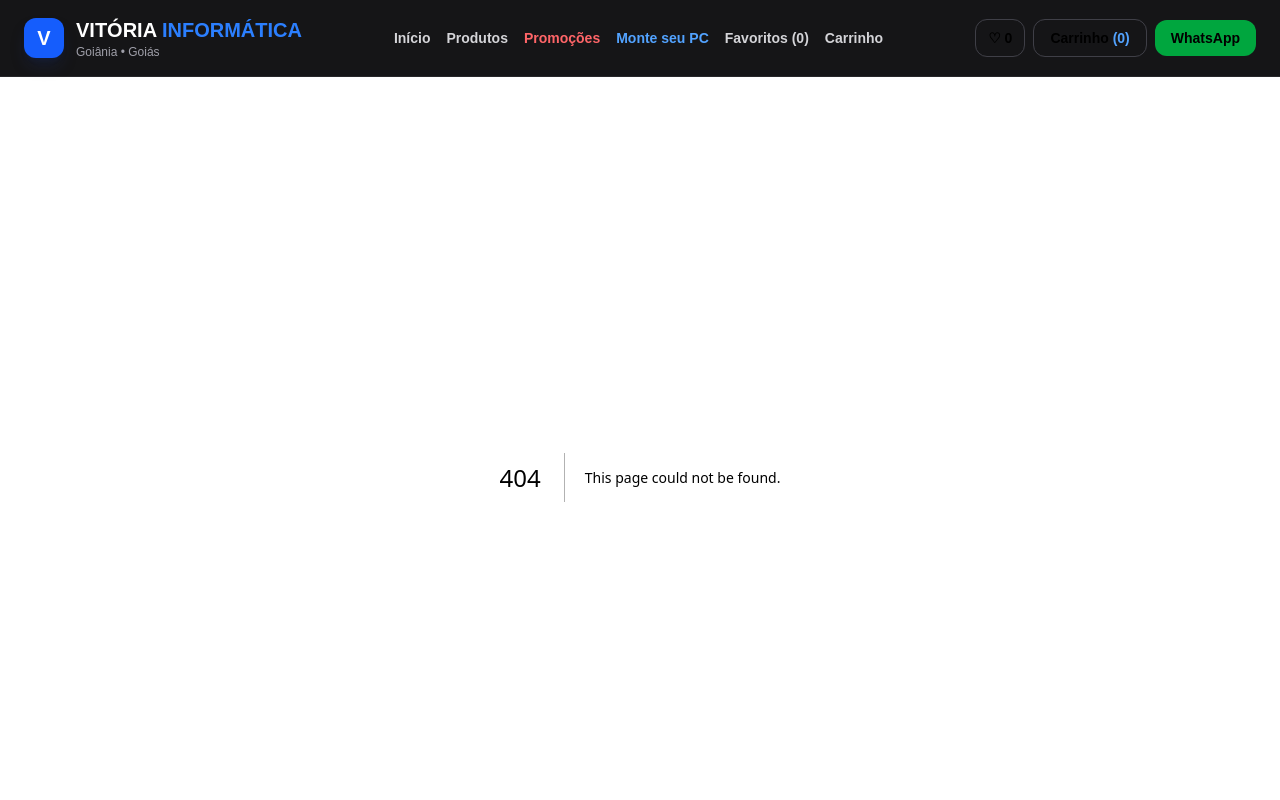
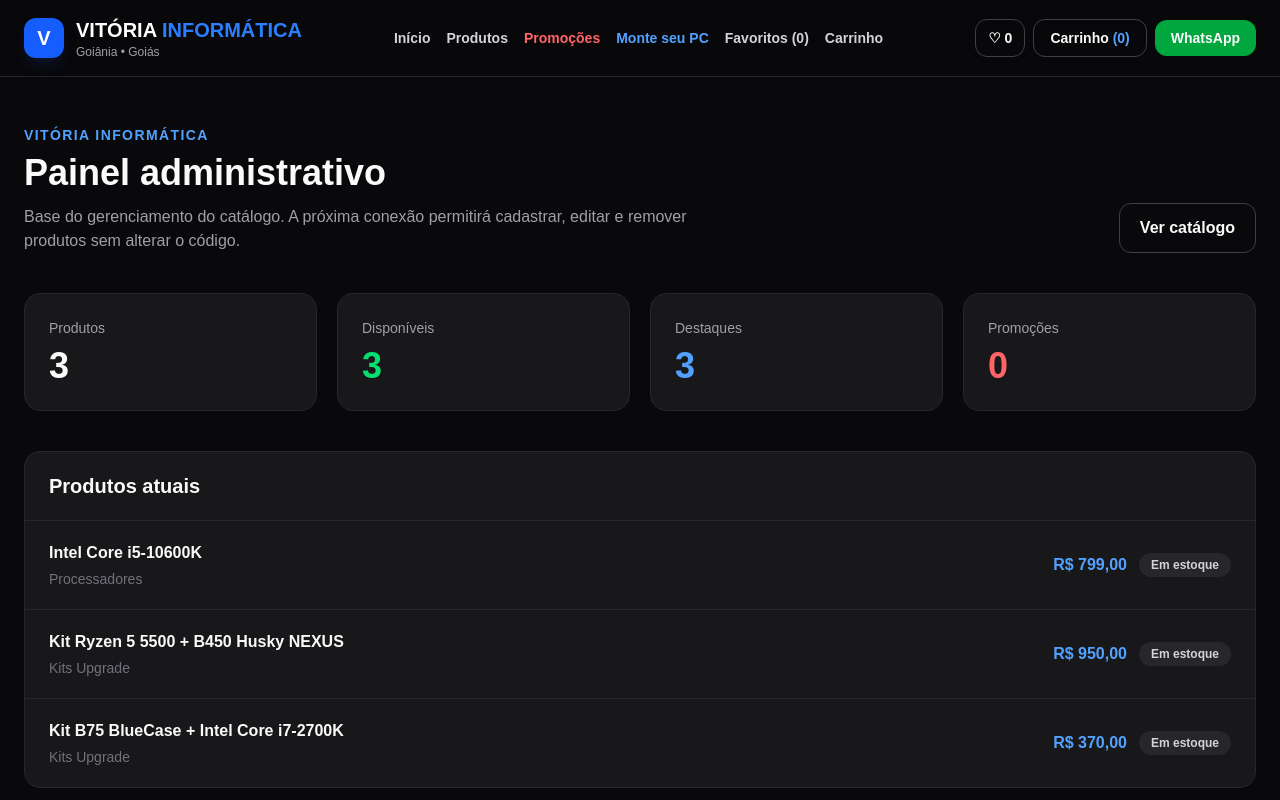
Before and after one commit to wendeljunio2015-dev/CatVitInfo, a Next.js app: page /admin in a window 1280 px wide. Before the commit this address had no page. Shown: the top 800 px of the page. Built offline with nearby package versions, Linux system fonts and the light colour scheme.

Commit message:
Add first admin dashboard screen

```diff
--- /dev/null
+++ b/app/admin/page.tsx
@@ -0,0 +1,51 @@
+import Link from "next/link";
+import { products } from "@/data/products";
+
+export const metadata = {
+  title: "Painel Administrativo",
+  robots: { index: false, follow: false },
+};
+
+export default function AdminPage() {
+  const featured = products.filter((product) => product.featured).length;
+  const promotions = products.filter((product) => product.badge === "Promoção").length;
+  const available = products.filter((product) => product.stockStatus !== "indisponivel").length;
+
+  return (
+    <main className="mx-auto max-w-7xl px-6 py-12">
+      <div className="flex flex-wrap items-end justify-between gap-4">
+        <div>
+          <p className="text-sm font-black uppercase tracking-widest text-blue-400">Vitória Informática</p>
+          <h1 className="mt-2 text-4xl font-black">Painel administrativo</h1>
+          <p className="mt-3 max-w-2xl text-zinc-400">Base do gerenciamento do catálogo. A próxima conexão permitirá cadastrar, editar e remover produtos sem alterar o código.</p>
+        </div>
+        <Link href="/produtos" className="rounded-xl border border-zinc-700 px-5 py-3 font-bold hover:bg-zinc-900">Ver catálogo</Link>
+      </div>
+
+      <div className="mt-10 grid gap-5 sm:grid-cols-2 lg:grid-cols-4">
+        <div className="rounded-2xl border border-zinc-800 bg-zinc-900 p-6"><p className="text-sm text-zinc-400">Produtos</p><p className="mt-2 text-4xl font-black">{products.length}</p></div>
+        <div className="rounded-2xl border border-zinc-800 bg-zinc-900 p-6"><p className="text-sm text-zinc-400">Disponíveis</p><p className="mt-2 text-4xl font-black text-green-400">{available}</p></div>
+        <div className="rounded-2xl border border-zinc-800 bg-zinc-900 p-6"><p className="text-sm text-zinc-400">Destaques</p><p className="mt-2 text-4xl font-black text-blue-400">{featured}</p></div>
+        <div className="rounded-2xl border border-zinc-800 bg-zinc-900 p-6"><p className="text-sm text-zinc-400">Promoções</p><p className="mt-2 text-4xl font-black text-red-400">{promotions}</p></div>
+      </div>
+
+      <section className="mt-10 overflow-hidden rounded-2xl border border-zinc-800 bg-zinc-900">
+        <div className="border-b border-zinc-800 px-6 py-5"><h2 className="text-xl font-black">Produtos atuais</h2></div>
+        <div className="divide-y divide-zinc-800">
+          {products.map((product) => (
+            <div key={product.id} className="grid gap-3 px-6 py-5 md:grid-cols-[1fr_auto_auto] md:items-center">
+              <div><p className="font-bold">{product.name}</p><p className="mt-1 text-sm text-zinc-500">{product.category}</p></div>
+              <p className="font-black text-blue-400">{new Intl.NumberFormat("pt-BR", { style: "currency", currency: "BRL" }).format(product.price)}</p>
+              <span className="rounded-full bg-zinc-800 px-3 py-1 text-center text-xs font-bold text-zinc-300">{product.stockStatus === "em_estoque" ? "Em estoque" : product.stockStatus === "ultimas_unidades" ? "Últimas unidades" : "Indisponível"}</span>
+            </div>
+          ))}
+        </div>
+      </section>
+
+      <div className="mt-8 rounded-2xl border border-amber-500/20 bg-amber-500/10 p-6">
+        <p className="font-black text-amber-300">Área administrativa em preparação</p>
+        <p className="mt-2 text-sm leading-6 text-zinc-300">O banco de dados do catálogo já está sendo preparado. Antes de liberar edição de produtos, o painel receberá autenticação para impedir alterações por visitantes.</p>
+      </div>
+    </main>
+  );
+}
```
